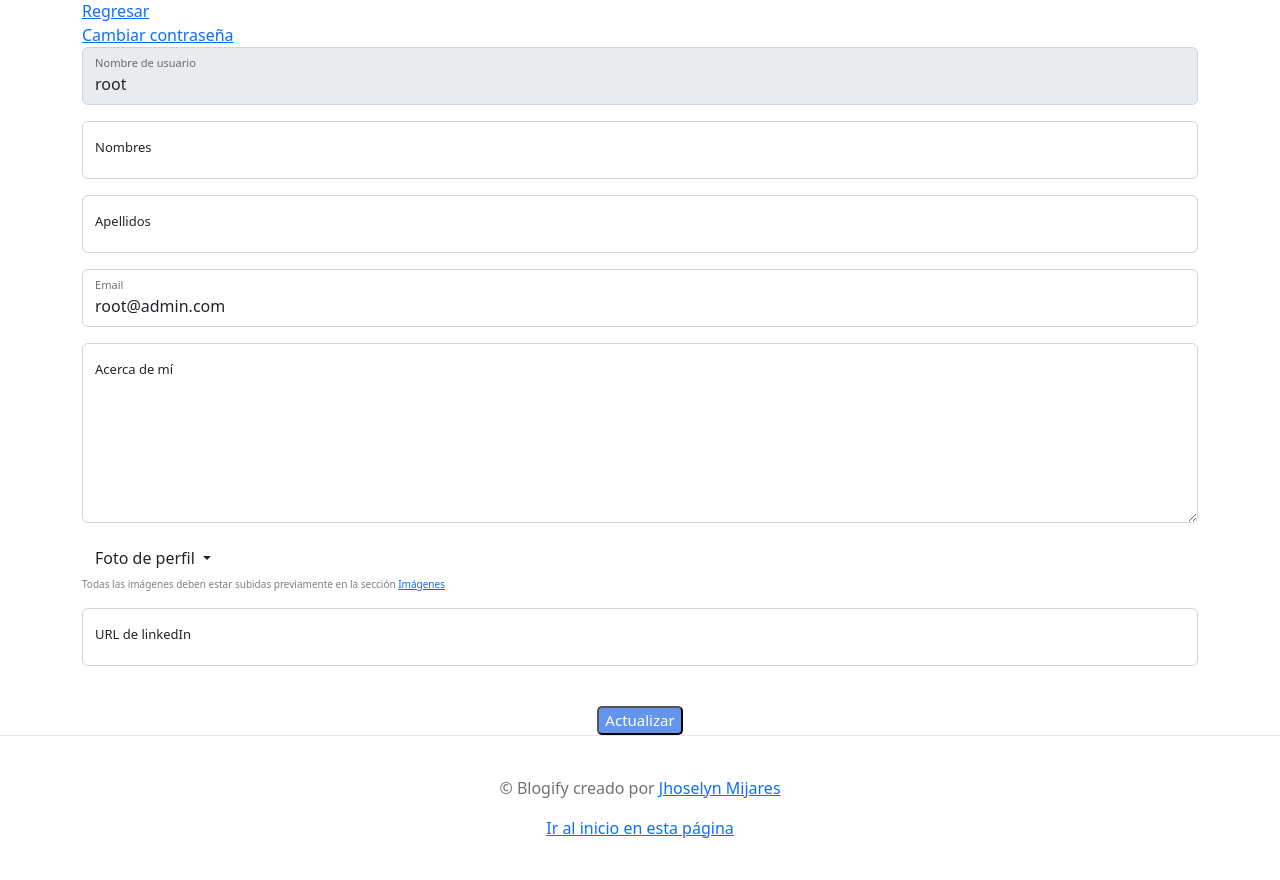
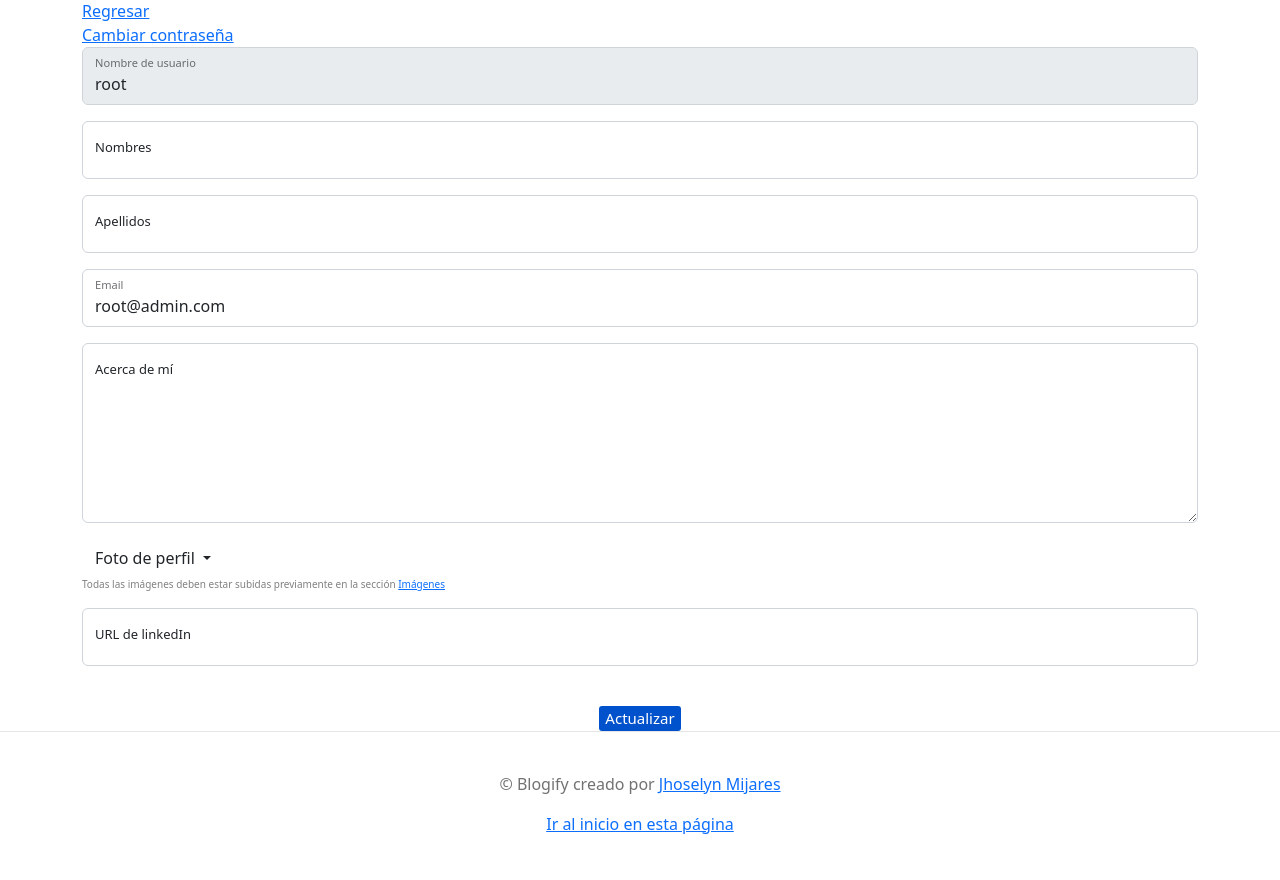
Before and after one commit to jhosymijares/blogify, a Django app: page /accounts/profile/ in a window 1280 px wide. Shown: the part 148-1028 px from the top of the page. After the commit the page ends 982 px from the top, so only its background shows below. Run offline with Django 3.2, Linux system fonts and the light colour scheme; a user stored in the database is signed in; data comes from the database, SQL or seed files in the repository; data that the repository does not hold is empty; some libraries are stand-ins or nearby versions.

Commit message:
Update base.html

```diff
--- a/blogs/templates/base.html
+++ b/blogs/templates/base.html
@@ -172,9 +172,11 @@
 
     .StyleButton {
       color: white;
-      background-color: cornflowerblue;
-      border-radius: 5px;
       font-size: 15px;
+      justify-content: center;
+      background-color: var(--ds-background-boldBrand-resting,#0052CC);
+      border-width: 0px;
+      border-radius: 3px
     }
   </style>
 </head>
```
